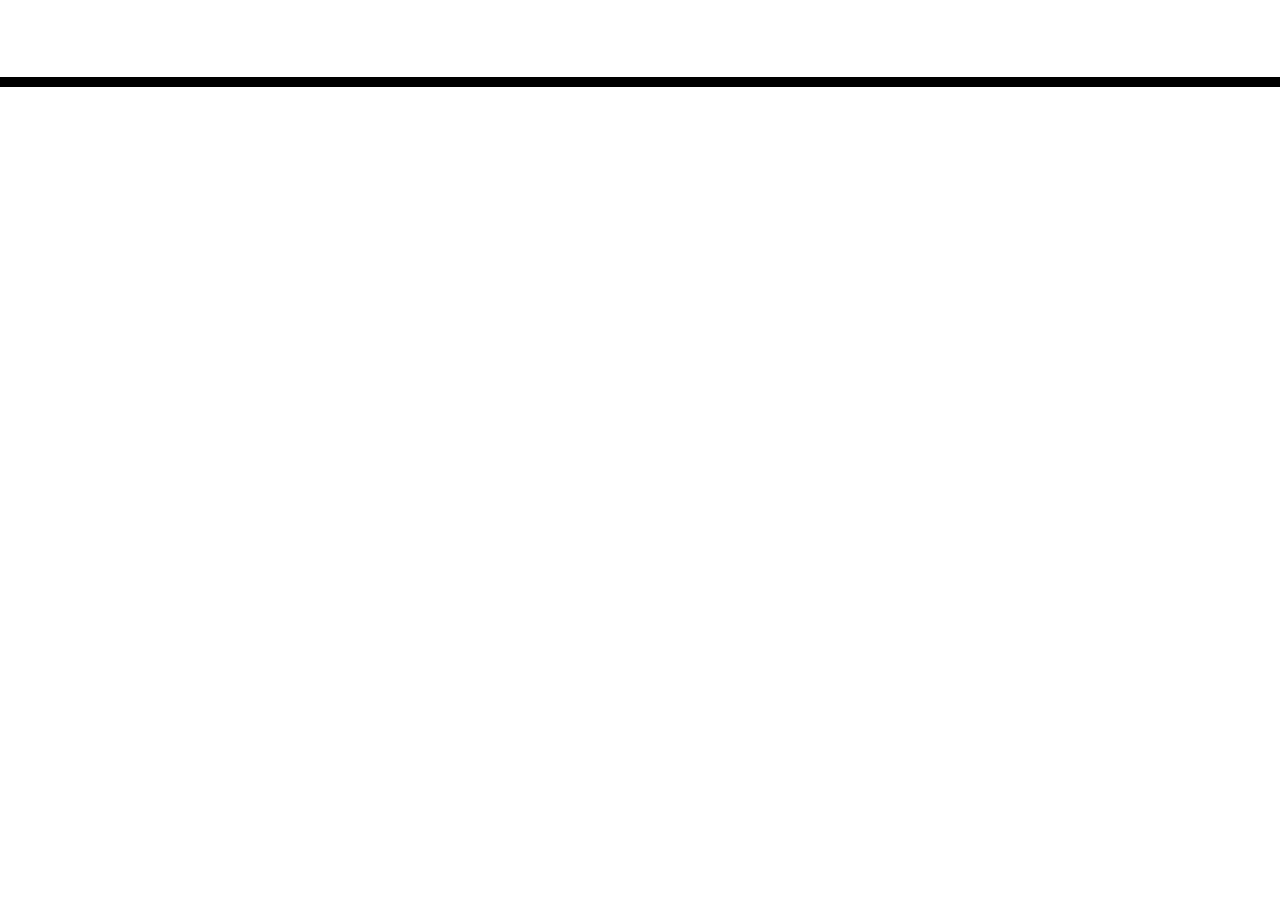
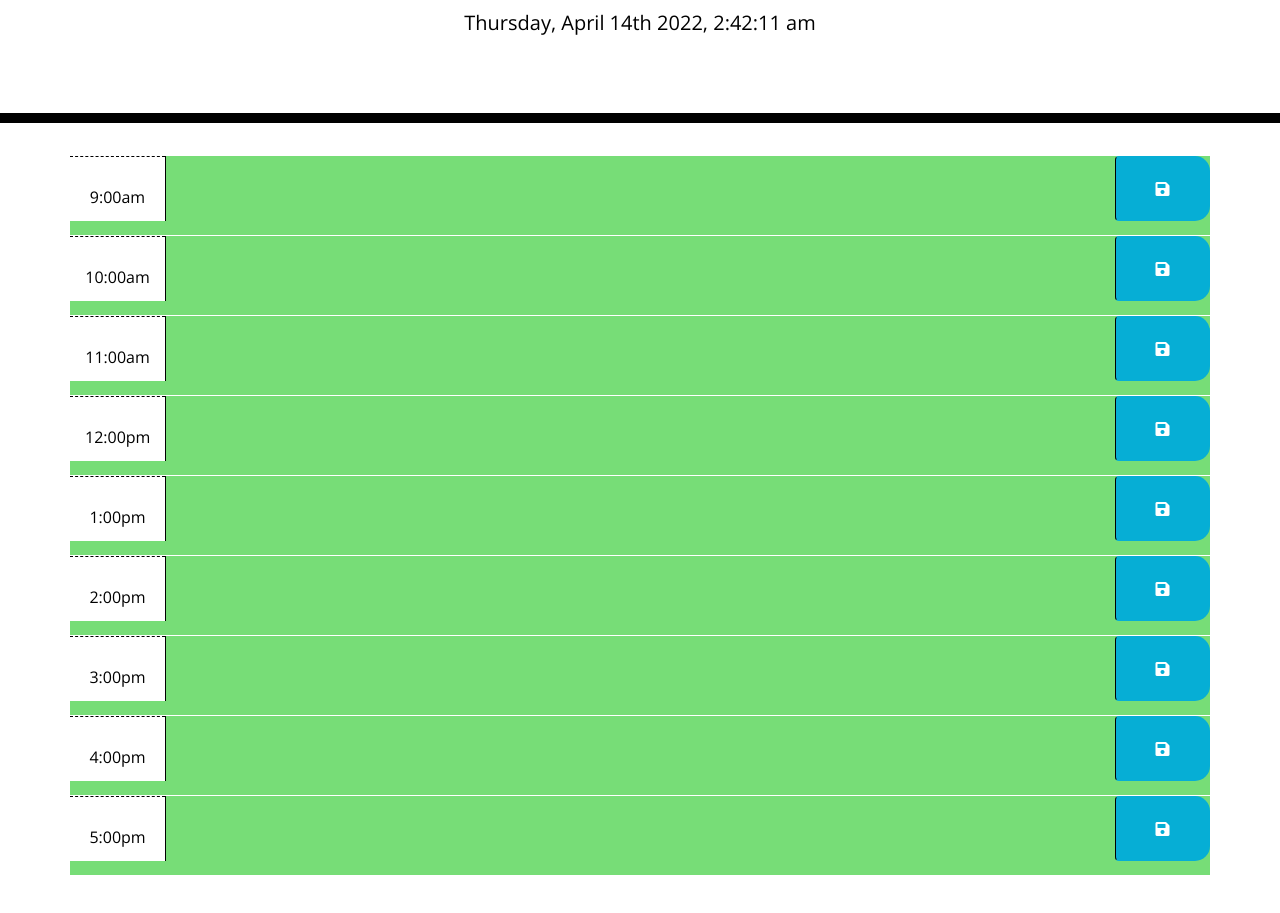
Before and after one commit to Jeremiah-81/Work-Day-Scheduler, a plain HTML site: page index.html in a window 1280 px wide. Shown: the part 181-1094 px from the top of the page. Before the commit the page ends 800 px from the top, so only its background shows below. Drawn offline with nearby package versions, Linux system fonts and the light colour scheme; files that its build step writes are made by us from their sources.

Commit message:
first commit

```diff
--- a/assets/script.js
+++ b/assets/script.js
@@ -0,0 +1,80 @@
+var hour = moment().format('dddd, MMMM Do YYYY, h:mm:ss a');
+var current = $('#currentDay')
+$(document).ready(function(){
+current.text(hour);
+});
+
+
+
+
+// Do I need this section?
+// var minute = moment().format('LT');
+// var time = $('#timer')
+// $(document).ready(function(){
+// time.text(minute);
+// });
+
+var container = document.getElementById("container")
+var row = document.getElementsByClassName("gridRow");
+
+$("#currentDay").html(current );
+$(document).ready(function () {
+
+$(".saveBtn").on("click", function () {
+    var note = $(this).siblings(".memo").val();
+    var time = $(this).parent().attr("id");
+        localStorage.setItem(time, note);
+         })
+
+function timeLog() {
+  var currentTime = moment().hour();
+    $(".time-slot").each(function () {
+  var timeSlot = parseInt($(this).attr("id").split("hour")[1]);
+
+            if (timeSlot < currentTime) {
+                $(this).removeClass("past");
+                $(this).removeClass("present");
+                $(this).addClass("future");
+            }
+            else if (timeSlot === currentTime) {
+                $(this).removeClass("present");
+                $(this).removeClass("future");
+                $(this).addClass("past");
+            }
+            else {
+                $(this).removeClass("present");
+                $(this).removeClass("past");
+                $(this).addClass("future");
+
+            }
+        })
+    }
+
+    $("#9:00am .description").val(localStorage.getItem("9o'clock"));
+    $("#10:00am .description").val(localStorage.getItem("10o'clock"));
+    $("#11:00am .description").val(localStorage.getItem("11o'clock"));
+    $("#12:00pm .description").val(localStorage.getItem("12o'clock"));
+    $("#1:00ppm .description").val(localStorage.getItem("1o'clock"));
+    $("#2:00pm .description").val(localStorage.getItem("2o'clock"));
+    $("#3:00pm .description").val(localStorage.getItem("3o'clock"));
+    $("#4:00pm .description").val(localStorage.getItem("4o'clock"));
+    $("#5:00pm .description").val(localStorage.getItem("5o'clock"));
+
+
+    timeLog();
+})
+
+
+
+//!!!!!!!!!!!!!!!!!!!!!!!!!!!!!!!for reference only below line !!!!!!!!!!!!!!!!!!!!!!!!!!
+
+
+// Use Moment.js to format the following variables:
+// 1. What is today's date in the following format: Jan 1st, 1999?
+// var today = moment();
+// $("#1a").text(today.format("MMM Do, YYYY"));
+
+
+// 3. Parse the following date, 11/3/2020, and convert it into the following format: Sunday, February 14th 2010, 3:25:50 pm.
+// var reformatDate = moment("11/3/20", "MM-DD-YY").format("dddd, MMMM Do YYYY, h:mm:ss a");
+// $("#3a").text(reformatDate);
--- a/assets/style.css
+++ b/assets/style.css
@@ -2,7 +2,14 @@ body {
   font-family: 'Open Sans', sans-serif;
   font-size: 16px;
   line-height: 1;
-}
+
+
+  /* [added background color ] */
+  background-color: rgb(255, 255, 255);
+  width: 100vw;
+  height: 100vw;
+  width: 100%;
+  }
 
 textarea {
   background: transparent;
@@ -12,6 +19,14 @@ textarea {
   border-left: 1px solid black;
   padding: 10px;
 }
+
+
+/* added [flex-column ]  */
+  .flex-column {
+  display: flex;
+  flex-direction: column;
+}
+
 
 .jumbotron {
   text-align: center;
@@ -30,11 +45,19 @@ textarea {
   border-radius: 15px;
 }
 
+
 .row {
   white-space: pre-wrap;
   height: 80px;
   border-top: 1px solid white;
+  text-align: center;
+  margin-left: center;
+
 }
+
+
+
+
 
 .hour {
   background-color: #ffffff;
--- a/index.html
+++ b/index.html
@@ -18,7 +18,20 @@
       href="https://fonts.googleapis.com/css?family=Open+Sans&display=swap"
       rel="stylesheet"
     />
-    <link rel="stylesheet" href="style.css" />
+    <link rel="stylesheet" href="assets/style.css"/>
+
+<!-- Added links -->
+
+    <script
+      type="text/javascript"
+      src="https://cdnjs.cloudflare.com/ajax/libs/moment.js/2.27.0/moment.min.js"
+    ></script>
+    <script
+        src="https://code.jquery.com/jquery-3.5.1.min.js"
+        integrity="sha256-9/aliU8dGd2tb6OSsuzixeV4y/faTqgFtohetphbbj0="
+        crossorigin="anonymous"
+    ></script>
+
     <title>Work Day Scheduler</title>
   </head>
 
@@ -26,13 +39,103 @@
     <header class="jumbotron">
       <h1 class="display-3">Work Day Scheduler</h1>
       <p class="lead">A simple calendar app for scheduling your work day</p>
+      <!-- <p class="lead">Monday December 15, 2032</p> -->
       <p id="currentDay" class="lead"></p>
     </header>
     <div class="container">
       <!-- Timeblocks go here -->
+
+      <div id="9o'clock" class="row time-slot">
+        <div class="col-md-1 hour">
+        9:00am
+        </div>
+        <textarea class="col-md-10 memo">
+        </textarea>
+        <button class="btn saveBtn col-md-1"><i class="fas fa-save"></i></button> 
+      </div>
+
+      <div id="10o'clock" class="row time-slot">
+        <div class="col-md-1 hour">
+        10:00am
+        </div>
+        <textarea class="col-md-10 memo">
+        </textarea>
+        <button class="btn saveBtn col-md-1"><i class="fas fa-save"></i></button> 
+      </div>
+
+      <div id="11o'clock" class="row time-slot">
+        <div class="col-md-1 hour">
+        11:00am
+        </div>
+        <textarea class="col-md-10 memo">
+        </textarea>
+        <button class="btn saveBtn col-md-1"><i class="fas fa-save"></i></button> 
+      </div>
+
+       <div id="12o'clock" class="row time-slot">
+        <div class="col-md-1 hour">
+        12:00pm
+        </div>
+        <textarea class="col-md-10 memo">
+        </textarea>
+        <button class="btn saveBtn col-md-1"><i class="fas fa-save"></i></button> 
+      </div>
+
+      <div id="1o'clock" class="row time-slot">
+        <div class="col-md-1 hour">
+        1:00pm
+        </div>
+        <textarea class="col-md-10 memo">
+        </textarea>
+        <button class="btn saveBtn col-md-1"><i class="fas fa-save"></i></button> 
+      </div>
+
+
+      <div id="2o'clock" class="row time-slot">
+        <div class="col-md-1 hour">
+        2:00pm
+        </div>
+        <textarea class="col-md-10 memo">
+        </textarea>
+        <button class="btn saveBtn col-md-1"><i class="fas fa-save"></i></button> 
+      </div>
+
+
+      <div id="3o'clock" class="row time-slot">
+        <div class="col-md-1 hour">
+        3:00pm
+        </div>
+        <textarea class="col-md-10 memo">
+        </textarea>
+        <button class="btn saveBtn col-md-1"><i class="fas fa-save"></i></button> 
+      </div>
+
+
+      <div id="4o'clock" class="row time-slot">
+        <div class="col-md-1 hour">
+        4:00pm
+        </div>
+        <textarea class="col-md-10 memo">
+        </textarea>
+        <button class="btn saveBtn col-md-1"><i class="fas fa-save"></i></button> 
+      </div>
+
+
+      <div id="5o'clock" class="row time-slot">
+        <div class="col-md-1 hour">
+        5:00pm
+        </div>
+        <textarea class="col-md-10 memo">
+        </textarea>
+        <button class="btn saveBtn col-md-1"><i class="fas fa-save"></i></button> 
+      </div>
+
     </div>
-
-    <script src="https://cdnjs.cloudflare.com/ajax/libs/jquery/3.2.1/jquery.min.js"></script>
+                    </div>
+                 </div>
+              </div>
+      <script src="./assets/script.js"></script>
+      <script src="https://cdnjs.cloudflare.com/ajax/libs/jquery/3.2.1/jquery.min.js"></script>
     <script src="https://cdnjs.cloudflare.com/ajax/libs/moment.js/2.24.0/moment.min.js"></script>
   </body>
 </html>
```
Also changed, not shown: 1 other file.
